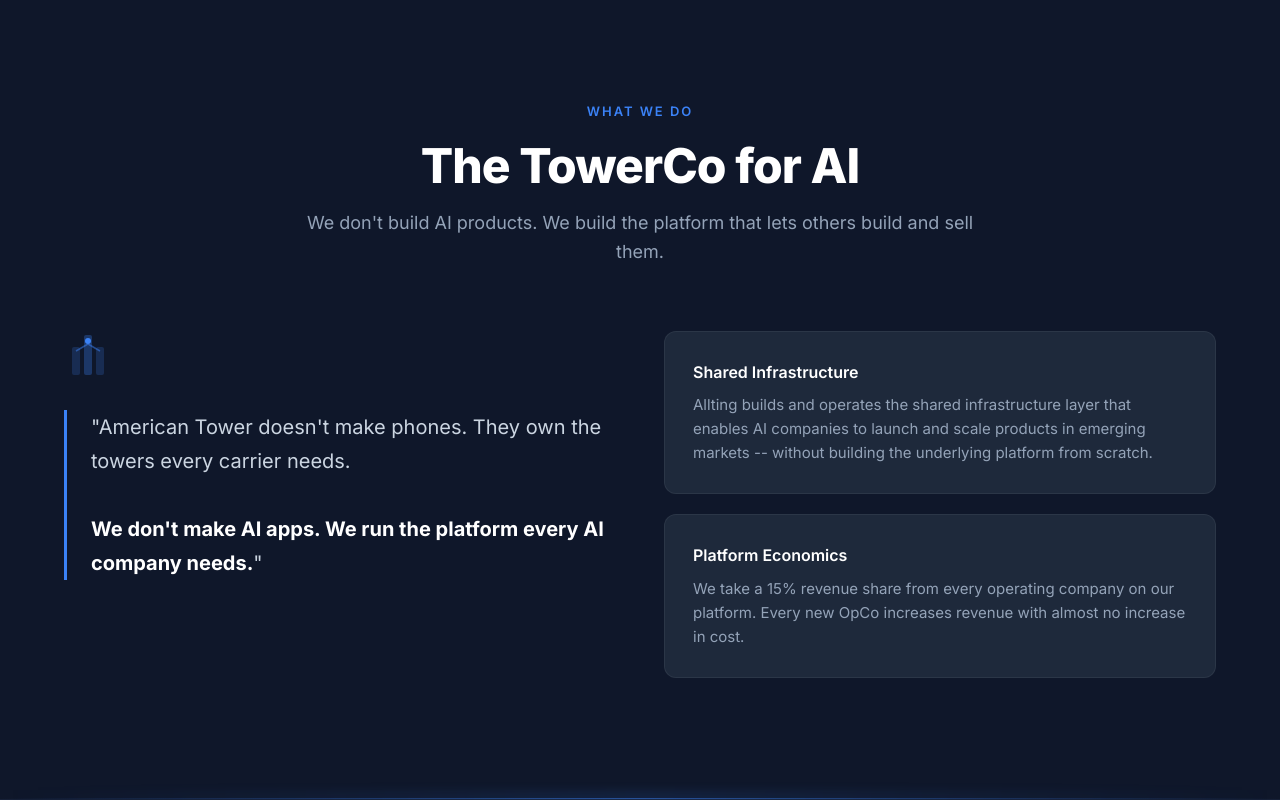
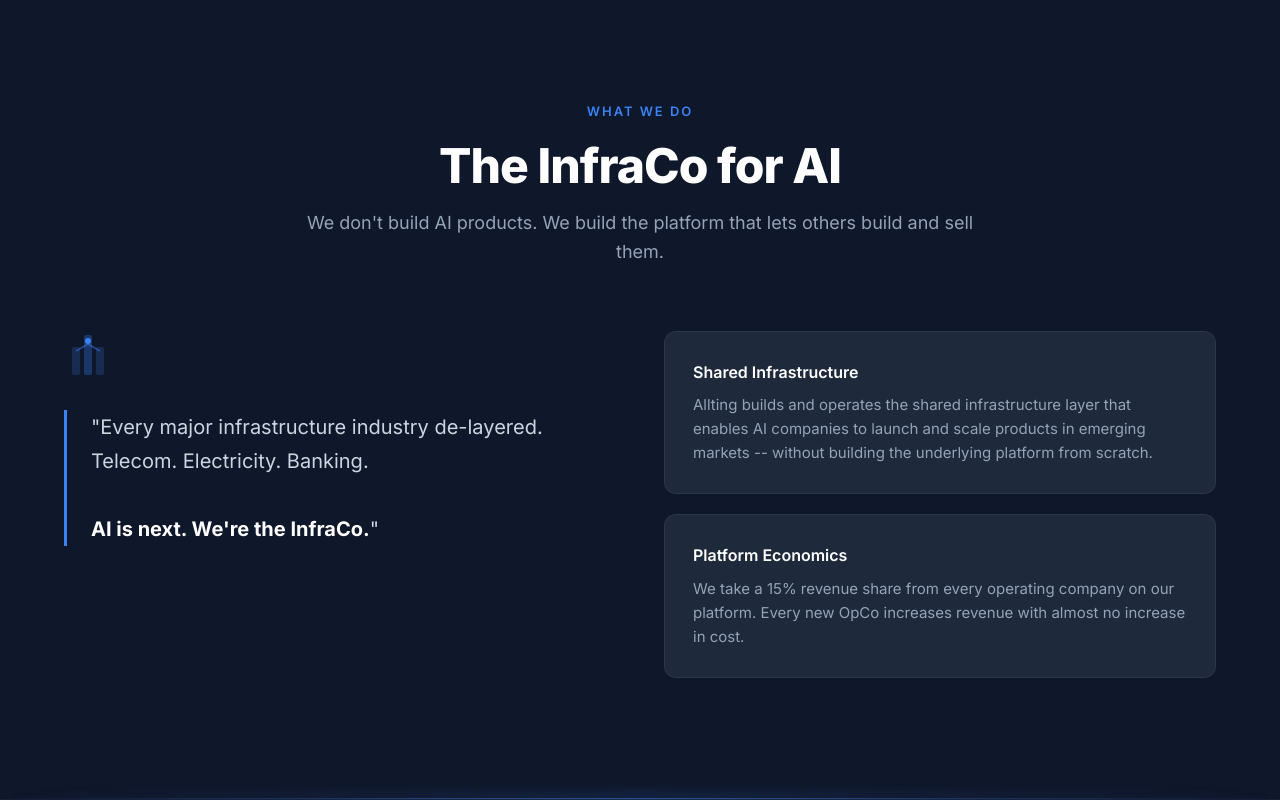
Before and after one commit to peterlarnholt/allting-site, a plain HTML site: page index.html in a window 1280 px wide. Shown: the part 820-1620 px from the top of the page. Drawn offline with Linux system fonts and the light colour scheme.

Commit message:
Rebrand: TowerCo → InfraCo for AI across all pages

```diff
--- a/index.html
+++ b/index.html
@@ -152,7 +152,7 @@
     <div class="container">
       <div class="section-header fade-in">
         <p class="section-label">What We Do</p>
-        <h2 class="section-title">The TowerCo for AI</h2>
+        <h2 class="section-title">The InfraCo for AI</h2>
         <p class="section-desc">We don't build AI products. We build the platform that lets others build and sell them.</p>
       </div>
       <div class="about-grid">
@@ -161,8 +161,8 @@
             <svg width="48" height="48" viewBox="0 0 48 48" fill="none"><rect x="20" y="4" width="8" height="40" rx="2" fill="#3B82F6" opacity="0.3"/><rect x="8" y="16" width="8" height="28" rx="2" fill="#3B82F6" opacity="0.2"/><rect x="32" y="16" width="8" height="28" rx="2" fill="#3B82F6" opacity="0.2"/><circle cx="24" cy="10" r="3" fill="#3B82F6"/><line x1="24" y1="13" x2="12" y2="20" stroke="#3B82F6" stroke-width="1.5" opacity="0.5"/><line x1="24" y1="13" x2="36" y2="20" stroke="#3B82F6" stroke-width="1.5" opacity="0.5"/></svg>
           </div>
           <blockquote class="about-quote">
-            "American Tower doesn't make phones. They own the towers every carrier needs.<br><br>
-            <strong>We don't make AI apps. We run the platform every AI company needs.</strong>"
+            "Every major infrastructure industry de-layered. Telecom. Electricity. Banking.<br><br>
+            <strong>AI is next. We're the InfraCo.</strong>"
           </blockquote>
         </div>
         <div class="about-details fade-in">
@@ -292,7 +292,7 @@
       <div class="footer-content fade-in">
         <div class="footer-main">
           <span class="footer-logo">Allting</span>
-          <p class="footer-tagline">The TowerCo for AI</p>
+          <p class="footer-tagline">The InfraCo for AI</p>
           <a href="mailto:info@excom.ai" class="footer-email">info@excom.ai</a>
         </div>
         <div class="footer-links">
```
Also changed, not shown: about.html (+1 -1 lines), career.html (+1 -1 lines), democratisation.html (+1 -1 lines), faq.html (+1 -1 lines), invest.html (+1 -1 lines), master-thesis.html (+1 -1 lines), news.html (+1 -1 lines), opportunities.html (+1 -1 lines).
